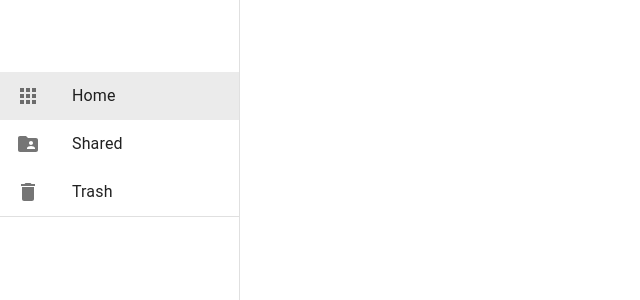
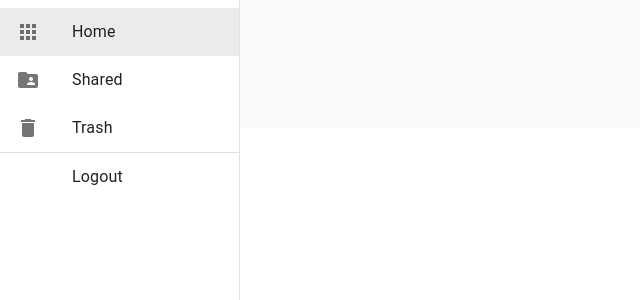
Before and after one commit to Riolku/cryptbox, a Next.js app in the folder frontend/: page /user in a window 1280 px wide. Shown: the top 300 px of the page, without its empty margins (0-640 px from the left). Built offline with nearby package versions, Linux system fonts and the light colour scheme.

Commit message:
no toolbar userpage and top of the page drawer

```diff
--- a/frontend/pages/user.tsx
+++ b/frontend/pages/user.tsx
@@ -1,20 +1,26 @@
 import Head from 'next/head';
-import FilePicker from '../components/FilePicker';
 import { useState } from 'react'
-import { makeStyles } from '@material-ui/core/styles';
+import { useRouter } from 'next/router';
+
+import { createStyles, Theme, makeStyles } from '@material-ui/core/styles';
 import { Drawer, Toolbar, List, Typography, Divider, ListItem, ListItemIcon, ListItemText } from '@material-ui/core'
 import AppsIcon from '@material-ui/icons/Apps';
 import FolderSharedIcon from '@material-ui/icons/FolderShared';
 import DeleteIcon from '@material-ui/icons/Delete';
 
+import FilePicker from '../components/FilePicker';
+import Navbar from '../components/Navbar';
+
 const drawerWidth = 240;
 
-const useStyles = makeStyles((theme) => ({
+const useStyles = makeStyles((theme: Theme) =>
+  createStyles({
     root: {
       display: 'flex',
     },
     appBar: {
-      zIndex: theme.zIndex.drawer + 1,
+      width: `calc(100% - ${drawerWidth}px)`,
+      marginLeft: drawerWidth,
     },
     drawer: {
       width: drawerWidth,
@@ -23,14 +29,15 @@ const useStyles = makeStyles((theme) => ({
     drawerPaper: {
       width: drawerWidth,
     },
-    drawerContainer: {
-      overflow: 'auto',
-    },
+    // necessary for content to be below app bar
+    toolbar: theme.mixins.toolbar,
     content: {
       flexGrow: 1,
+      backgroundColor: theme.palette.background.default,
       padding: theme.spacing(3),
     },
-  }));
+  }),
+);
 
 export default function User(){
 
@@ -44,6 +51,7 @@ export default function User(){
 
     return(
         //<FilePicker onFile={(file)=>}></FilePicker>
+        <div>
             <Drawer
                 className={classes.drawer}
                 variant="permanent"
@@ -51,8 +59,7 @@ export default function User(){
                     paper: classes.drawerPaper
                 }}>
 
-            <Toolbar />
-            <div className={classes.drawerContainer}>
+                <div className={classes.toolbar }>
                     <List>
                         <ListItem button selected={fvstate === "Home"} key={"Home"} onClick={(ev)=>{handleListItemClick(ev, "Home")}}>
                             <ListItemIcon><AppsIcon /></ListItemIcon>
@@ -67,9 +74,18 @@ export default function User(){
                             <ListItemText primary={"Trash"} />
                         </ListItem>
                         <Divider />
+                        <ListItem button key={"Logout"} onClick={(ev)=>{useRouter().push("/")}}>
+                            <ListItemIcon></ListItemIcon>
+                            <ListItemText primary={"Logout"}/>
+                        </ListItem>
                     </List>
                 </div>
-
             </Drawer>
+            <main className={classes.content}>
+                <div className={classes.toolbar}>
+                    <p></p>
+                </div>
+            </main>
+        </div>
     )
 }
```
Lines whose indentation alone changed are shown as unchanged.
